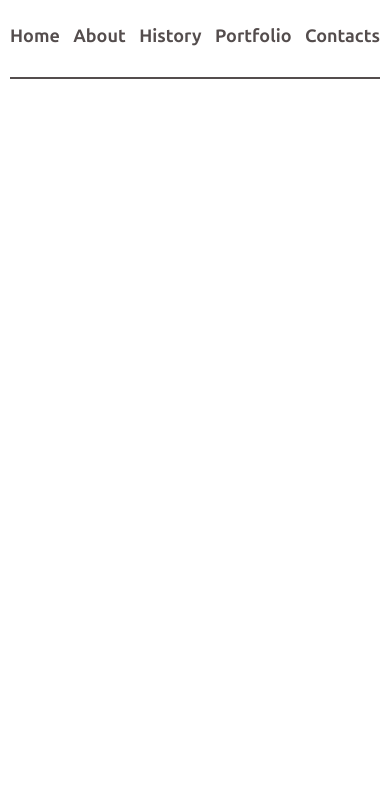
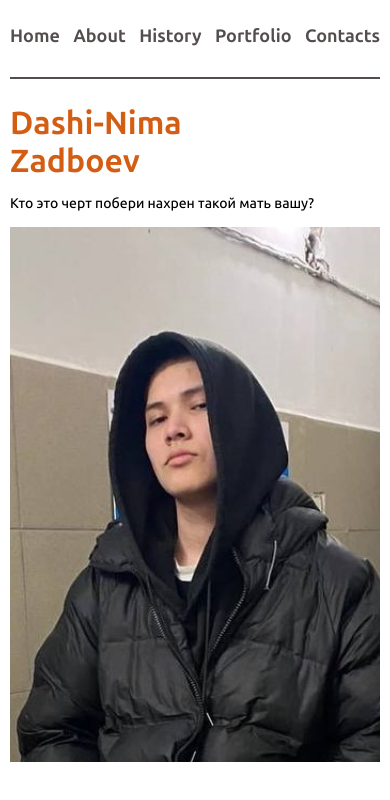
Before and after one commit to Arnosik/mycultur.page, a plain HTML site: page index.html in a window 390 px wide. Drawn offline with Linux system fonts and the light colour scheme.

Commit message:
home section

```diff
--- a/index.css
+++ b/index.css
@@ -1,3 +1,4 @@
 @import url('styles/variable.css');
 @import url('styles/basic.css');
 @import url('styles/header.css');
+@import url('styles/home.css');
--- a/index.html
+++ b/index.html
@@ -34,5 +34,16 @@
         </nav>
     </div>
 </header>
+
+<main aria-label="main">
+    <section class="home" aria-label="home section">
+        <div class="container">
+            <h1 class="home-title">Dashi-Nima Zadboev</h1>
+            <p class="home-description" aria-label="description">Кто это черт побери нахрен такой мать вашу?</p>
+            <img src="assets/img/fa7f2775-23ab-4d6a-8145-a162b36e089a.jpg" alt="photo of dirka" class="home-img">
+        </div>
+    </section>
+</main>
+
 </body>
 </html>
--- /dev/null
+++ b/styles/home.css
@@ -0,0 +1,39 @@
+.home {
+ text-align: center;
+}
+
+.home-title {
+    font-size: 45px;
+    font-weight: 700;
+    color: var(--color-home-title);
+    margin: 45px 0 25px 0;
+}
+
+.home-description {
+    font-size: 18px;
+    font-weight: 500;
+    margin: 0 0 35px 0;
+}
+
+.home-img {
+    width: 100%;
+    height: 535px;
+    object-fit: cover;
+}
+
+@media (max-width: 480px) {
+    .home {
+        text-align: left;
+       }
+
+       .home-title {
+            max-width: 250px;
+            font-size: 32px;
+            color: var(--color-home-title);
+            margin: 25px 0 15px 0;
+    }
+       .home-description {
+            font-size: 14px;
+            margin: 0 0 15px 0;
+    }
+}
--- a/styles/variable.css
+++ b/styles/variable.css
@@ -4,4 +4,5 @@
     --font-color-grey: #544d4d;
 
     --color-main-black: #070707;
+    --color-home-title: #d45d14;
 }
```
Also changed, not shown: js/main.js (+0 -14 lines), assets/img/fa7f2775-23ab-4d6a-8145-a162b36e089a.jpg (added).
